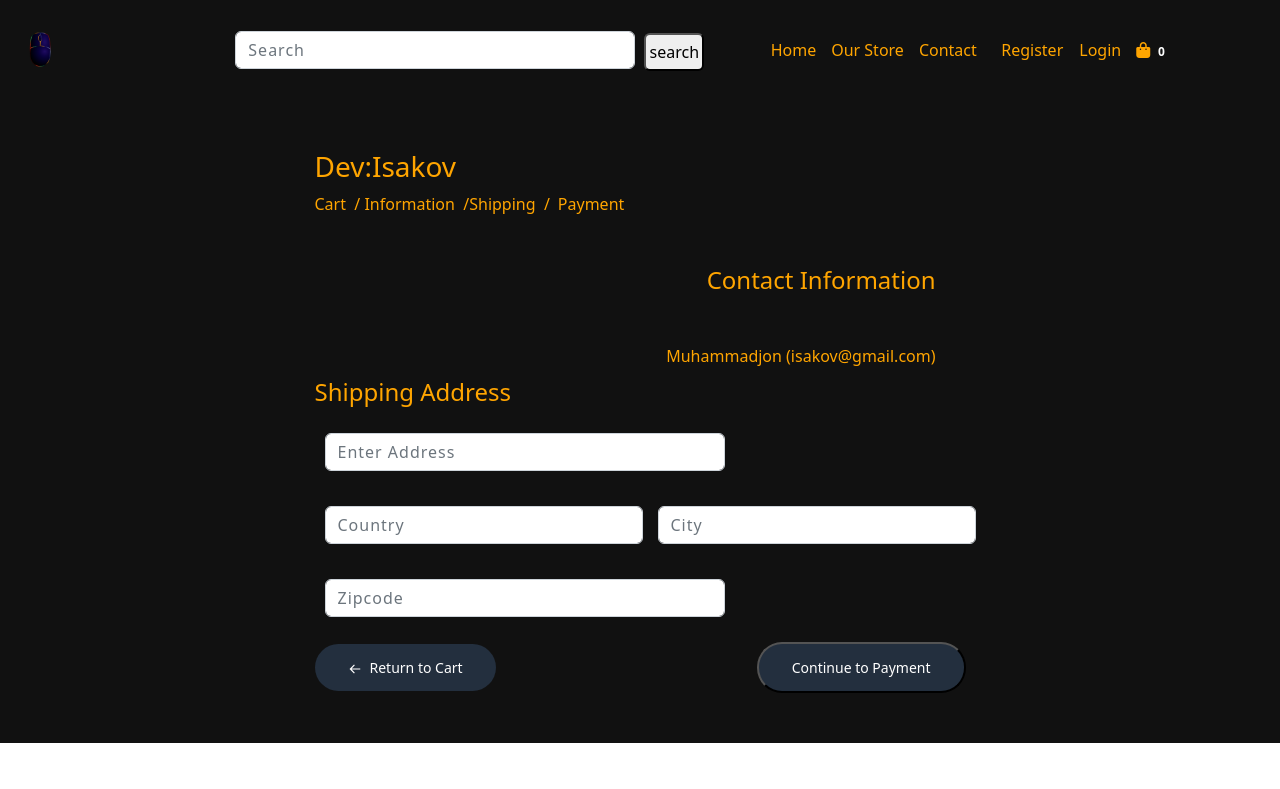
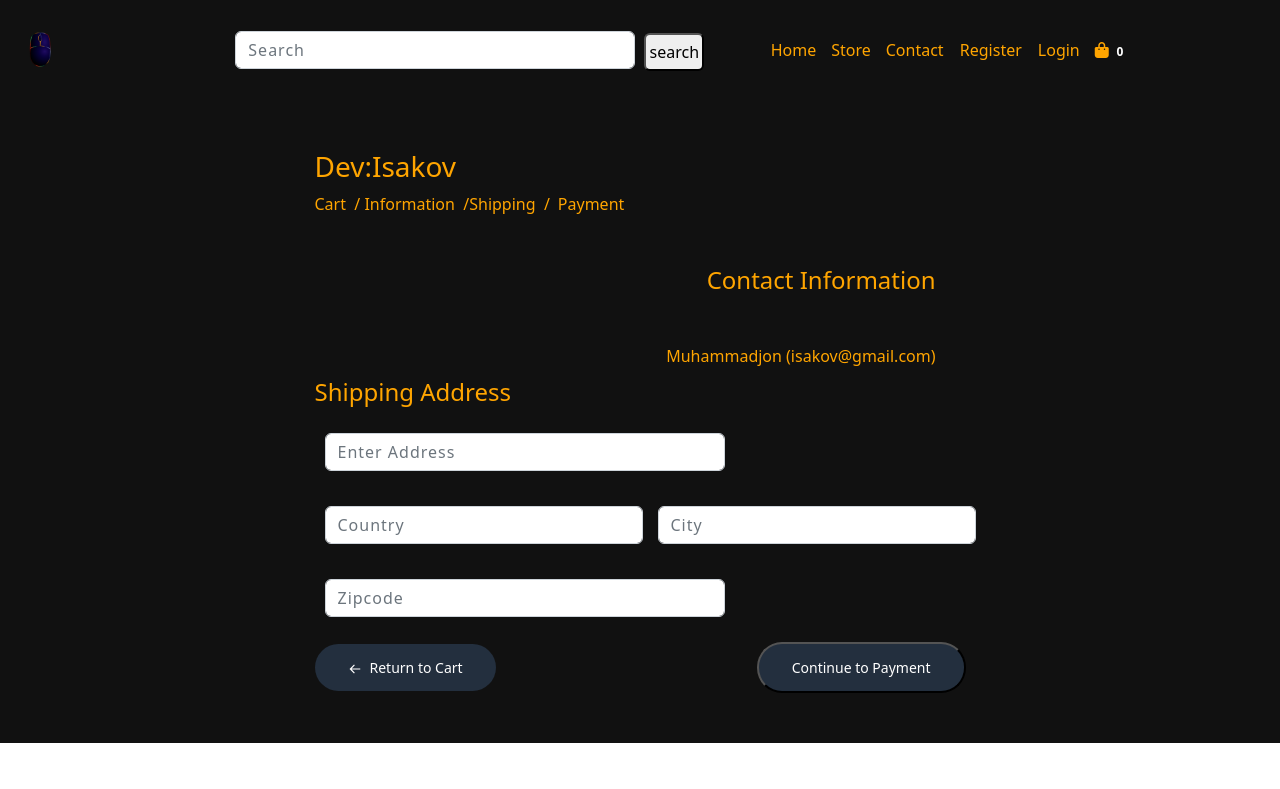
Before and after one commit to Muhammadjon-is/caps-fe, a React (Create React App) app: page /login/shipping in a window 1280 px wide. Shown: the top 789 px of the page. Built offline with nearby package versions, Linux system fonts and the light colour scheme; grey boxes are pictures that could not be loaded.

Commit message:
Fixed Navbar

```diff
--- a/src/Components/Header/Header.css
+++ b/src/Components/Header/Header.css
@@ -4,6 +4,12 @@
 }
 .header-upper {
   background-color: #111111;
+  position: sticky;
+  width: 100%;
+  top: 0;
+left: 0;
+z-index: 9999;
+
 }
 .header-bottom {
   background-color: #111111;
--- a/src/Components/Header/Header.jsx
+++ b/src/Components/Header/Header.jsx
@@ -39,9 +39,10 @@ const Header = () => {
 
   // const userInfo =
 
+
   return (
     <>
-      <header className="header-upper py-3 forfixed">
+      <header className="header-upper py-3 headerClass forfixed">
         <div className="container-xxl ">
           <div className="row align-items-center ">
             <div className="col-2">
@@ -79,7 +80,7 @@ const Header = () => {
                       <div className="menu-links">
                         <div className="d-flex align-items-center gap-15 ">
                           <Link to="/">Home</Link>
-                          <Link to="/OurStore">Our Store</Link>
+                          <Link to="/OurStore">Store</Link>
 
                           <Link to="/contact">Contact</Link>
 
--- a/src/Components/Home/Home.jsx
+++ b/src/Components/Home/Home.jsx
@@ -45,7 +45,7 @@ const Home = () => {
                   <div className="main_slider_content" data-aos="fade-right">
                     <h1>Get up to 30% Off New Arrivals</h1>
                     <div className="red_button shop_now_button">
-                      <a href="#">shop now</a>
+                    <Link to="/OurStore">shop now</Link>
                     </div>
                   </div>
                 </div>
@@ -66,7 +66,7 @@ const Home = () => {
                   <div className="main_slider_content" data-aos="fade-right">
                     <h1>Get up to 30% Off New Arrivals</h1>
                     <div className="red_button shop_now_button">
-                      <a href="#">shop now</a>
+                    <Link to="/OurStore">shop now</Link>
                     </div>
                   </div>
                 </div>
@@ -88,7 +88,7 @@ const Home = () => {
                 <h4>Republic of Gamers</h4>
                 <h5>Asus</h5>
                 <p>From $999.00</p>
-                <Link className="button">BUY NOW</Link>
+                <Link className="button" to="/OurStore">BUY NOW</Link>
               </div>
             </div>
           </div>
--- a/src/Components/OurStore/ProductCard.css
+++ b/src/Components/OurStore/ProductCard.css
@@ -26,6 +26,7 @@
   .product-card .product-image {
     height: 270px;
     width: 400px;
+
   }
   .product-card .product-image img {
     object-fit: contain;
```
Also changed, not shown: src/Components/OurStore/OurStore2.jsx (+1 -11 lines).
